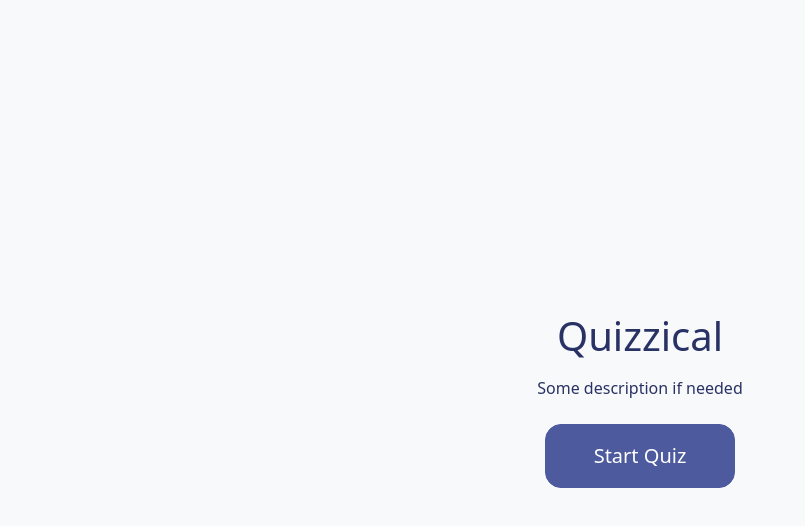
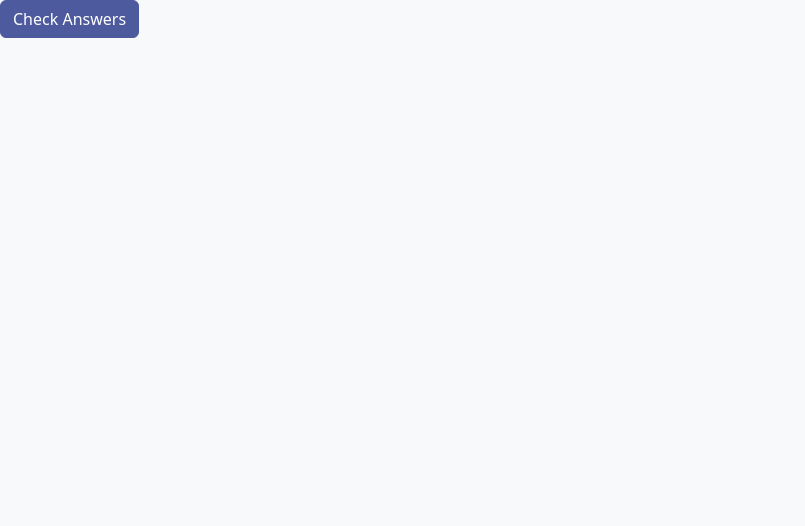
Before and after one commit to TheFullStackFred/quizzical, a React (Vite) app: page / in a window 1280 px wide. Both pictures are taken after a click on the button "Start Quiz". Shown: the top 526 px of the page, without its empty margins (0-805 px from the left). Built offline with nearby package versions, Linux system fonts and the light colour scheme.

Commit message:
Add pagination

```diff
--- a/package.json
+++ b/package.json
@@ -10,6 +10,7 @@
     "preview": "vite preview"
   },
   "dependencies": {
+    "axios": "^1.4.0",
     "bootstrap": "^5.3.1",
     "react": "^18.2.0",
     "react-bootstrap": "^2.8.0",
--- a/src/App.tsx
+++ b/src/App.tsx
@@ -1,7 +1,24 @@
+import { useState } from 'react'
 import Welcome from './components/Welcome'
+import Quiz from './components/Quiz'
+import Result from './components/Result'
 
 const App = () => {
-  return <Welcome />
+  const [currentPage, setCurrentPage] = useState('welcome')
+
+  const nextPage = (page: string) => {
+    setCurrentPage(page)
+  }
+
+  const pageComponents = {
+    welcome: Welcome,
+    quiz: Quiz,
+    result: Result
+  }
+
+  const PageComponent = pageComponents[currentPage]
+
+  return <PageComponent nextPage={nextPage} />
 }
 
 export default App
--- a/src/components/Quiz.tsx
+++ b/src/components/Quiz.tsx
@@ -1,5 +1,15 @@
-const Quiz = () => {
-  return <div>Quiz</div>
+import Button from 'react-bootstrap/Button'
+
+interface Props {
+  nextPage: (page: string) => void
+}
+
+const Quiz = ({ nextPage }: Props) => {
+  return (
+    <Button onClick={() => nextPage('result')} variant='secondary'>
+      Check Answers
+    </Button>
+  )
 }
 
 export default Quiz
--- a/src/components/Result.tsx
+++ b/src/components/Result.tsx
@@ -1,5 +1,15 @@
-const Result = () => {
-  return <div>Result</div>
+import Button from 'react-bootstrap/Button'
+
+interface Props {
+  nextPage: (page: string) => void
+}
+
+const Result = ({ nextPage }: Props) => {
+  return (
+    <Button onClick={() => nextPage('welcome')} variant='secondary'>
+      Play Again
+    </Button>
+  )
 }
 
 export default Result
--- a/src/components/Welcome.tsx
+++ b/src/components/Welcome.tsx
@@ -1,12 +1,21 @@
 import Button from 'react-bootstrap/Button'
 import { Container } from 'react-bootstrap'
 
-const Welcome = () => {
+interface Props {
+  nextPage: (page: string) => void
+}
+
+const Welcome = ({ nextPage }: Props) => {
   return (
     <Container className='d-flex flex-column align-items-center justify-content-center text-primary h-100 gap-2 text-center'>
       <h1>Quizzical</h1>
       <p>Some description if needed</p>
-      <Button className='px-5 py-3 rounded-4' variant='secondary' size='lg'>
+      <Button
+        onClick={() => nextPage('quiz')}
+        className='px-5 py-3 rounded-4'
+        variant='secondary'
+        size='lg'
+      >
         Start Quiz
       </Button>
     </Container>
```
Also changed, not shown: src/components/PageComponent.tsx (added, +14 -0 lines), 1 other file (tests, documents, lock files or other folders).
